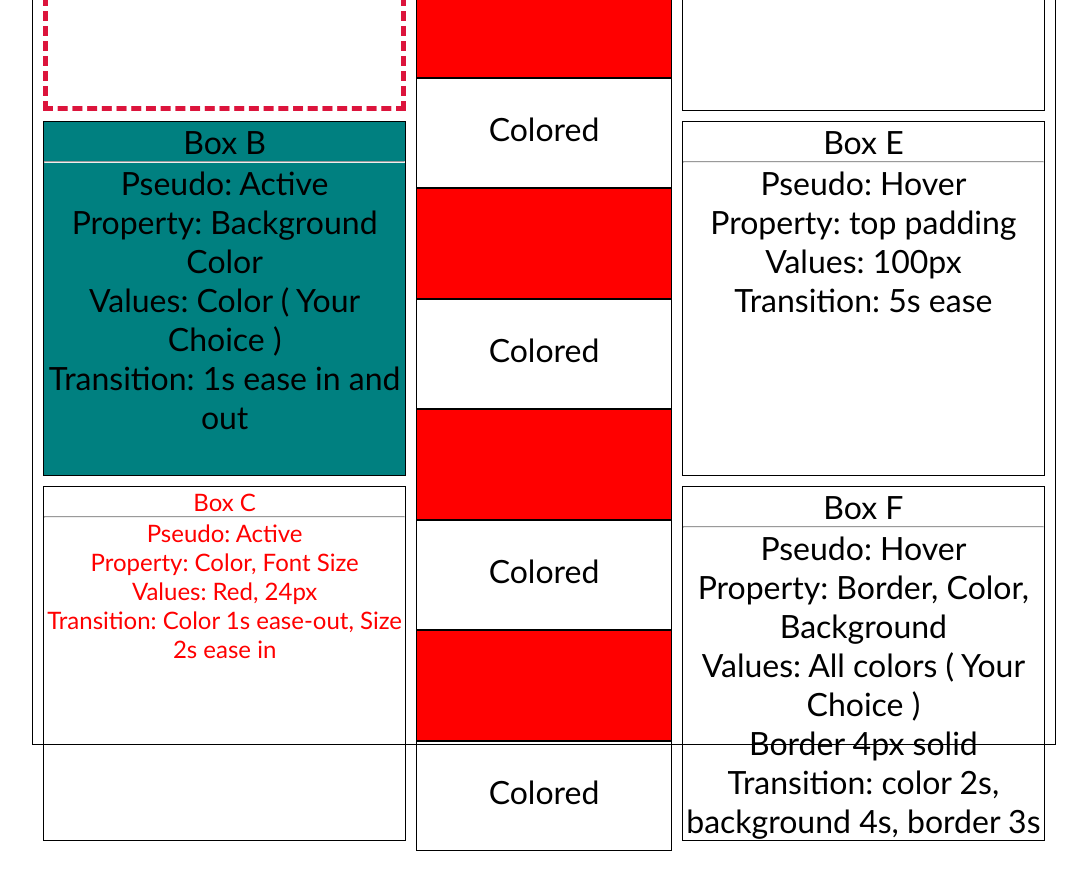
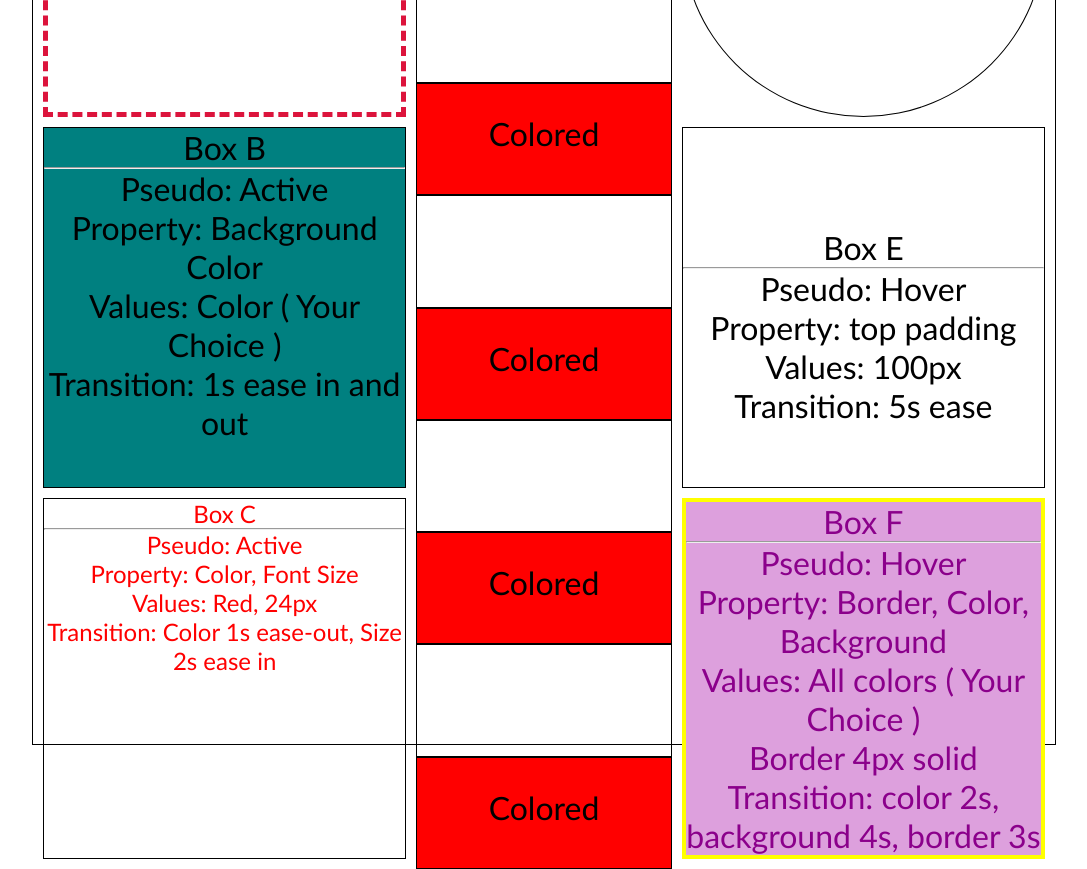
Before and after one commit to ms-dariyansim-xo/ASSIGNMENT-9, a plain HTML site: page index.html in a window 1280 px wide. Shown: the part 296-1165 px from the top of the page, without its empty margins (96-1183 px from the left). Drawn offline with Linux system fonts and the light colour scheme.

Commit message:
Update style.css

```diff
--- a/style/style.css
+++ b/style/style.css
@@ -22,18 +22,22 @@
 #box-d {
     border: 1px solid black;
     overflow: hidden;
+    border-radius: 50%;
 }
 
 
 #box-e {
+    padding-top: 100px;
     border: 1px solid black;
     transition: padding-top 5s ease;
 }
 
 
 #box-f {
-    border: 1px solid black;
+    border: 4px solid yellow;
     transition: color 2s, background-color 4s, border 3s;
+    background-color: plum;
+    color: darkmagenta;
 }
 
 
@@ -49,7 +53,7 @@
 
 }
 
-#middle-container :nth-child(2n + 1){
+#middle-container :nth-child(2n){
     background-color: red;
 }
 
```
